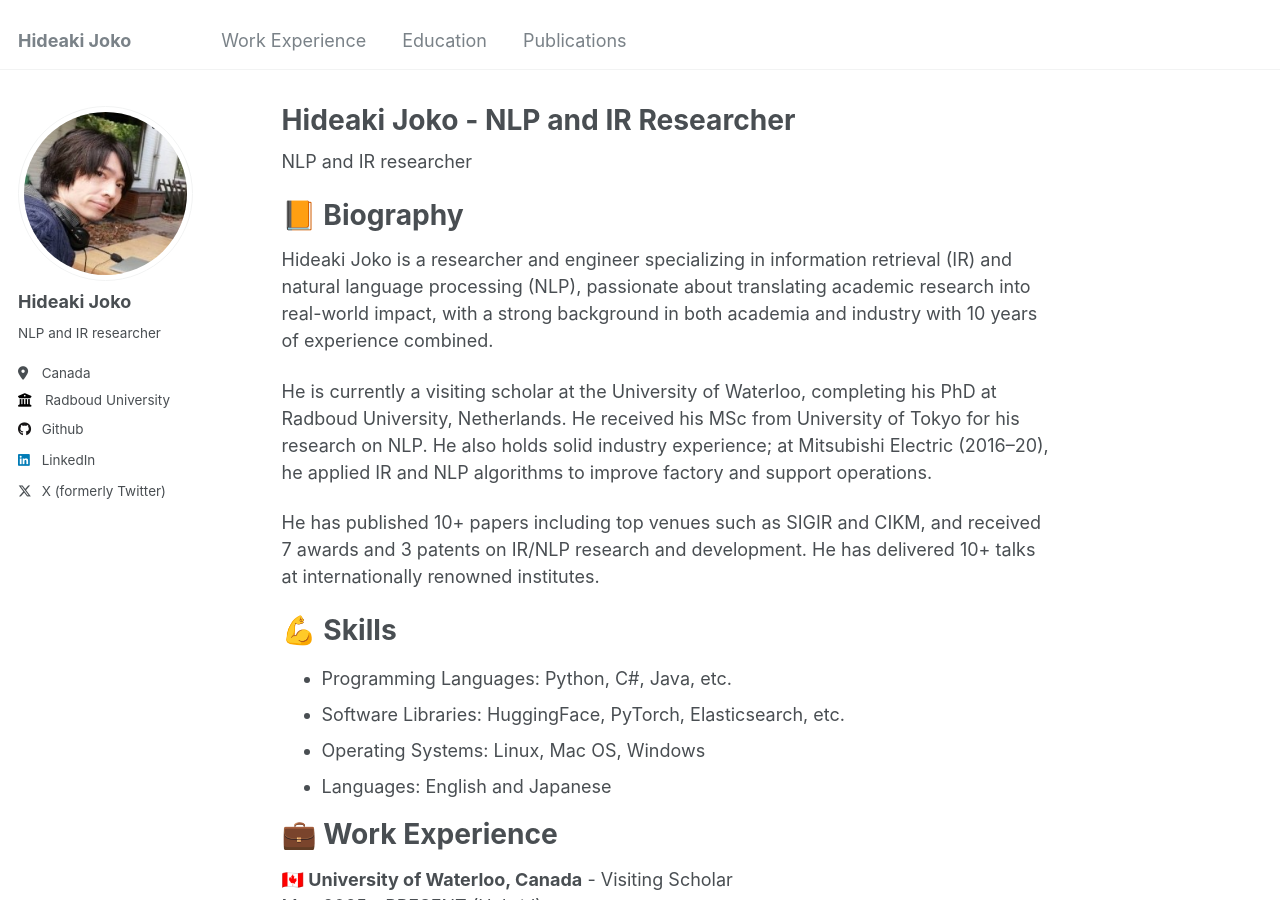
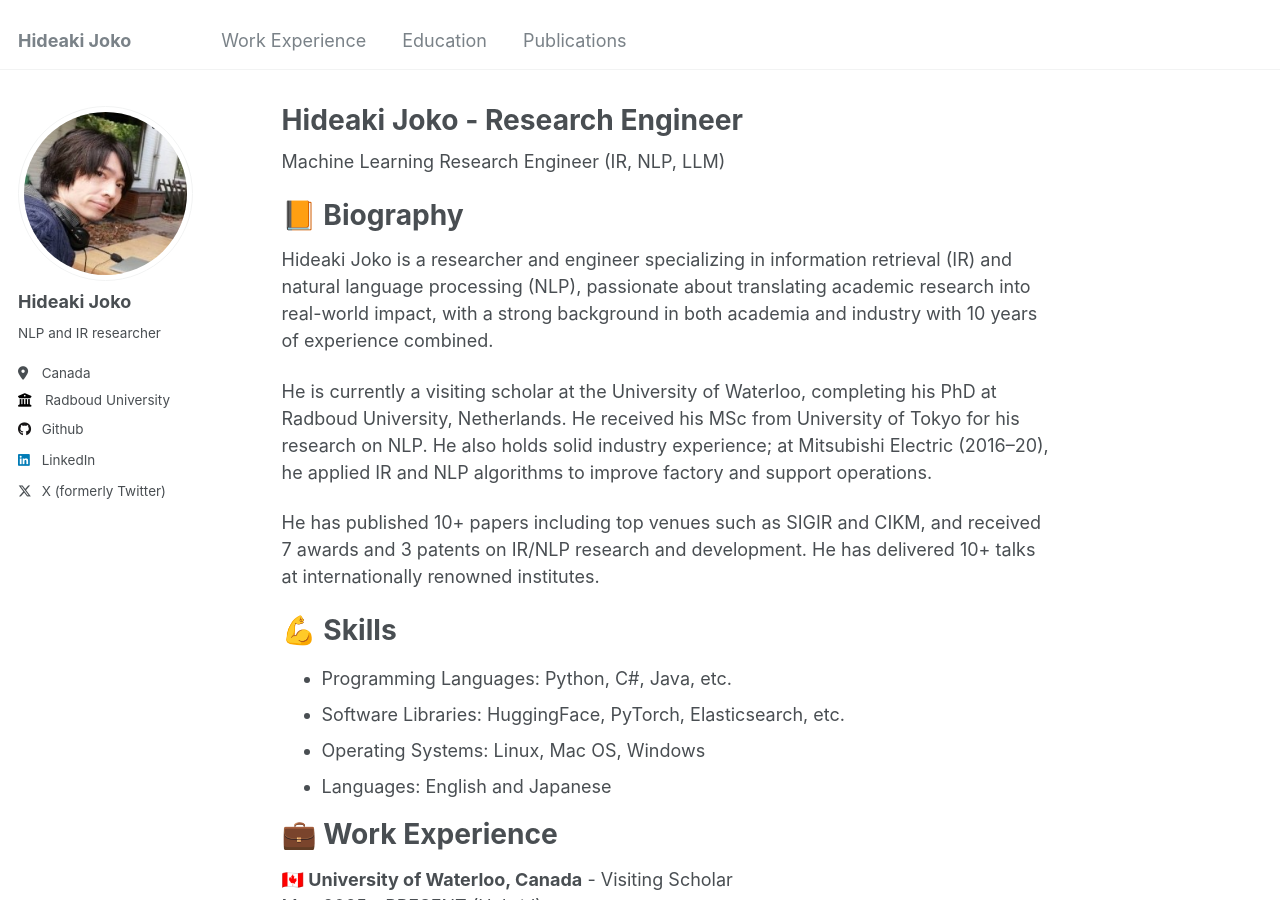
Before and after one commit to hideaki-j/hideaki-j.github.io, a Jekyll site: the page built from _pages/about.md, in a window 1280 px wide and 900 px high. Built offline with Jekyll 4.4.1, drawn with Linux system fonts in a browser that asks for light colours.

Commit message:
update title

```diff
--- a/_pages/about.md
+++ b/_pages/about.md
@@ -1,13 +1,13 @@
 ---
 permalink: /
-title: "Hideaki Joko - NLP and IR Researcher"
+title: "Hideaki Joko - Research Engineer"
 author_profile: true
 redirect_from:
   - /about/
   - /about.html
 ---
 
-NLP and IR researcher
+Machine Learning Research Engineer (IR, NLP, LLM)
 
 # 📙 Biography
 
```
